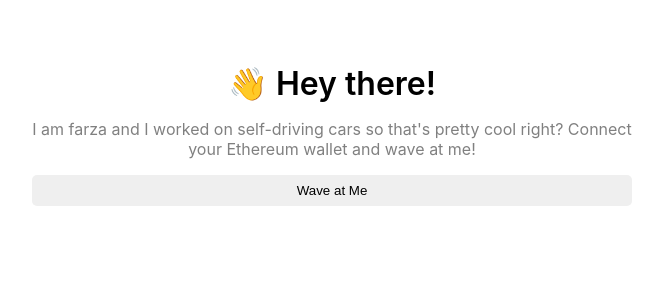
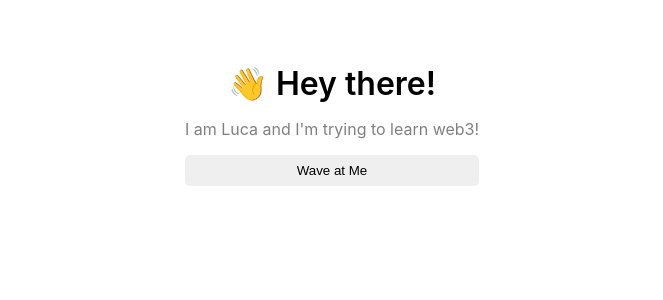
Before and after one commit to lucavgobbi/buildspace-web3, a React (Create React App) app in the folder web/: page / in a window 1280 px wide. Shown: the top 300 px of the page, without its empty margins (308-971 px from the left). Built offline with nearby package versions, Linux system fonts and the light colour scheme.

Commit message:
Changing the landing page message

```diff
--- a/web/src/App.js
+++ b/web/src/App.js
@@ -1,24 +1,16 @@
 import * as React from "react";
 import { ethers } from "ethers";
-import './App.css';
+import "./App.css";
 
 export default function App() {
-
-  const wave = () => {
-
-  }
+  const wave = () => {};
 
   return (
     <div className="mainContainer">
+      <div className="dataContainer">
+        <div className="header">👋 Hey there!</div>
 
-      <div className="dataContainer">
-        <div className="header">
-        👋 Hey there!
-        </div>
-
-        <div className="bio">
-        I am farza and I worked on self-driving cars so that's pretty cool right? Connect your Ethereum wallet and wave at me!
-        </div>
+        <div className="bio">I am Luca and I'm trying to learn web3!</div>
 
         <button className="waveButton" onClick={wave}>
           Wave at Me
```
Also changed, not shown: 1 other file (tests, documents, lock files or other folders).
